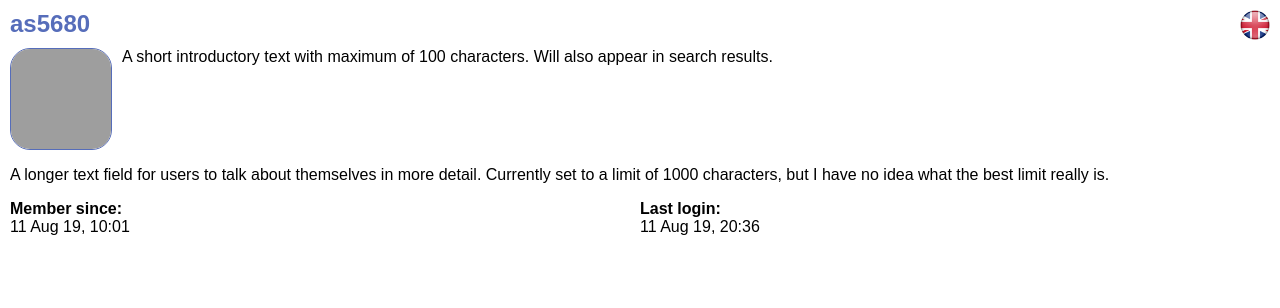
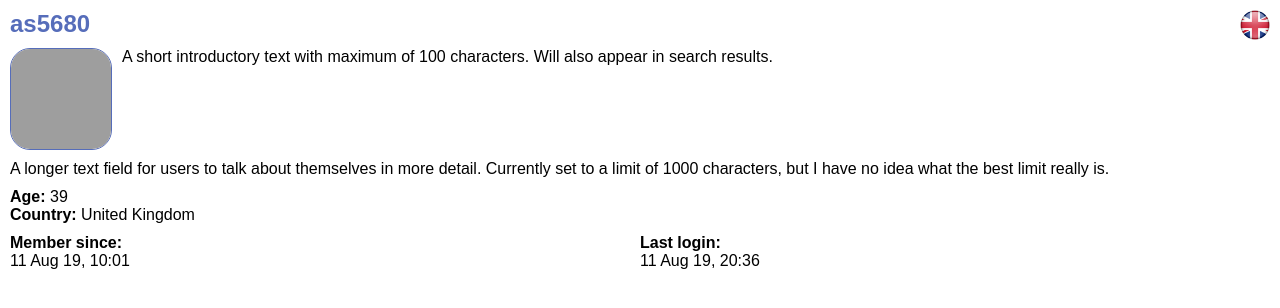
Before and after one commit to andrewhstead/dating-site, a Django app: page /profile/2/ in a window 1280 px wide. Shown: the part 37-345 px from the top of the page. Run offline with Django 3.2, Linux system fonts and the light colour scheme; a user stored in the database is signed in; data comes from the database, SQL or seed files in the repository; both versions use the stored data as it was after the commit; some web fonts are replaced; grey boxes are pictures that could not be loaded.

Commit message:
Added age and country to user's profile.

```diff
--- a/datingsite/urls.py
+++ b/datingsite/urls.py
@@ -25,6 +25,7 @@ urlpatterns = [
     path('admin/', admin.site.urls),
     path('login/', user_views.login, name="login"),
     path('logout/', user_views.logout, name="logout"),
+    path('profile/', user_views.own_profile, name='own_profile'),
     path('profile/<int:user_id>/', user_views.view_profile, name='view_profile'),
     path('profile/edit/', user_views.user_profile, name='user_profile'),
     path('profile/delete/', user_views.delete_account, name='delete_account'),
--- a/static/css/default.css
+++ b/static/css/default.css
@@ -3,10 +3,6 @@ body {
     font-family: 'Farro', sans-serif;
     margin: 0;
     padding: 0;
-}
-
-p {
-    text-align: justify;
 }
 
 header {
@@ -186,3 +182,15 @@ input {
 #profile-header {
     margin: 10px 0;
 }
+#profile-text {
+    margin: 10px 0;
+    text-align: justify;
+}
+#profile-info {
+    margin: 10px 0;
+}
+#profile-info ul {
+    margin: 0;
+    padding: 0;
+    list-style-type: none;
+}
--- a/templates/base.html
+++ b/templates/base.html
@@ -44,7 +44,7 @@
 	    <a class="menu-link" href="">Chat</a>
 	    <a class="menu-link" href="">Forum</a>
         {% if user.is_authenticated %}
-            <a class="menu-link" href="{% url 'view_profile' user.id %}">Profile</a>
+            <a class="menu-link" href="{% url 'own_profile' %}">Profile</a>
 	        <a class="menu-link" href="">Messages</a>
             <a class="menu-link" href="{% url 'logout' %}">Log Out</a>
         {% else %}
--- a/users/models.py
+++ b/users/models.py
@@ -1,6 +1,8 @@
 from django.contrib.auth.models import AbstractUser, UserManager
 from django.db import models
 from world.models import Country
+from datetime import date
+from django.shortcuts import get_object_or_404
 
 # Options for ethnicity of user.
 ETHNICITY = (
@@ -58,21 +60,35 @@ RELATIONSHIP = (
     ('fellowship', "Fellowship"),
     ('marriage', "Marriage"),
 )
-# Create your models here.
 
 
+# A function to calculate a user's age from their date of birth.
+def user_age(user):
+    today = date.today()
+    profile = get_object_or_404(User, pk=user.id)
+    dob = profile.date_of_birth
+
+    if dob:
+        age = today.year - dob.year - ((today.month, today.day) < (dob.month, dob.day))
+    else:
+        age = "Not Set"
+
+    return age
+
+
+# Create your models here.
 # Additional fields are added to the AbstractUser model.
 class User(AbstractUser):
     objects = UserManager()
     email = models.EmailField(unique=True)
+    date_of_birth = models.DateField(blank=True, null=True)
+    country = models.ForeignKey(Country, related_name='users', on_delete=models.CASCADE)
+    city = models.CharField(max_length=50, blank=True, null=True)
+    postcode = models.CharField(max_length=10, blank=True, null=True)
     stripe_id = models.CharField(max_length=40, default='', blank=True, null=True)
     subscription_ends = models.DateTimeField(blank=True, null=True)
     subscription_renews = models.BooleanField(default=False)
     subscription_plan = models.CharField(max_length=25, blank=True, null=True)
-    city = models.CharField(max_length=50, blank=True, null=True)
-    postcode = models.CharField(max_length=10, blank=True, null=True)
-    country = models.ForeignKey(Country, related_name='users', on_delete=models.CASCADE)
-    date_of_birth = models.DateField(blank=True, null=True)
     ethnicity = models.CharField(max_length=25, choices=ETHNICITY, blank=True, null=True)
     hair = models.CharField(max_length=25, choices=HAIR, blank=True, null=True)
     eyes = models.CharField(max_length=25, choices=EYES, blank=True, null=True)
--- a/users/templates/user_profile.html
+++ b/users/templates/user_profile.html
@@ -14,7 +14,7 @@
 
     <!-- Links to change account password or delete account. -->
     <div class="full-details">
-        <a class="standard-link" href="{% url 'view_profile' user.id %}">[View Profile]</a><br />
+        <a class="standard-link" href="{% url 'own_profile' %}">[View Profile]</a><br />
         <a class="standard-link" href="{% url 'change_password' %}">[Change Password]</a>
         <a class="standard-link" href="{% url 'delete_account' %}">[Delete Account]</a>
     </div>
--- a/users/templates/view_profile.html
+++ b/users/templates/view_profile.html
@@ -14,7 +14,7 @@
     <section id="profile-header" class="flex-container">
         <div>
             {% if profile.profile_picture %}
-                <img class="profile-picture" src="{{ profile.profile_picture.url }}" />
+                <img class="profile-picture" alt="{{ profile.username }}" src="{{ profile.profile_picture.url }}" />
             {% endif %}
         </div>
         <div>
@@ -24,11 +24,22 @@
         </div>
     </section>
 
-    <p>
+    <section id="profile-text">
         {% if profile.text %}
             {{ profile.text }}
         {% endif %}
-    </p>
+    </section>
+
+    <section id="profile-info" class="flex-container">
+        <ul>
+            <li>
+                <strong>Age:</strong> {{ age }}
+            </li>
+            <li>
+                <strong>Country:</strong> {{ profile.country }}
+            </li>
+        </ul>
+    </section>
 
     <section id="user-details" class="flex-container">
         <div class="columns">
--- a/users/views.py
+++ b/users/views.py
@@ -1,11 +1,11 @@
-from django.shortcuts import render
+from datetime import date
 from django.contrib import auth, messages
 from django.shortcuts import render, redirect, get_object_or_404
 from django.template.context_processors import csrf
 from django.contrib.auth.decorators import login_required
 from django.urls import reverse
 from .forms import RegistrationForm, LoginForm, EditProfileForm, DeletionForm, ChangePasswordForm
-from .models import User
+from .models import User, user_age
 
 # Create your views here.
 
@@ -76,7 +76,7 @@
     return redirect(reverse('login'))
 
 
-# Logged in users can view and edit their own profile.
+# Logged in users can edit their own profile.
 @login_required(login_url='/login/')
 def user_profile(request):
     page_name = "Edit Your Profile"
@@ -88,7 +88,7 @@
         if form.is_valid():
             form.save()
             messages.success(request, 'Your profile has been updated.')
-            return redirect(reverse('user_profile'))
+            return redirect(reverse('own_profile'))
         else:
             messages.error(request, 'Sorry, we were unable to update your details. Please try again.')
 
@@ -175,11 +175,38 @@
 @login_required(login_url='/login/')
 def view_profile(request, user_id):
     profile = get_object_or_404(User, pk=user_id)
-    page_name = profile.username + "'s Profile"
     user = request.user
+
+    # Get the age of the user from their date of birth.
+    age = user_age(profile)
+
+    if user.id == profile.id:
+        page_name = "Your Profile"
+        return redirect('/profile/')
+    else:
+        page_name = profile.username + "'s Profile"
 
     return render(request, 'view_profile.html', {
         'profile': profile,
         'page_name': page_name,
         'user': user,
+        'age': age,
     })
+
+
+# Logged in users can also view their own profile.
+@login_required(login_url='/login/')
+def own_profile(request):
+    user = request.user
+    profile = get_object_or_404(User, pk=user.id)
+    page_name = "Your Profile"
+
+    # Get the age of the user from their date of birth.
+    age = user_age(user)
+
+    return render(request, 'view_profile.html', {
+        'profile': profile,
+        'page_name': page_name,
+        'user': user,
+        'age': age,
+    })
--- a/world/models.py
+++ b/world/models.py
@@ -6,10 +6,13 @@ from django.db import models
 # Countries which are available for selection.
 class Country(models.Model):
     objects = models.Manager()
+    short_name = models.CharField(max_length=25, unique=True)
     name = models.CharField(max_length=100, unique=True)
-    short_name = models.CharField(max_length=25, unique=True)
     abbreviation = models.CharField(max_length=3, unique=True)
     flag = models.ImageField(upload_to="images/countries", blank=True, null=True)
 
+    class Meta:
+        ordering = ['short_name']
+
     def __str__(self):
         return self.name
```
Also changed, not shown: users/forms.py (+7 -1 lines), db.sqlite3.
